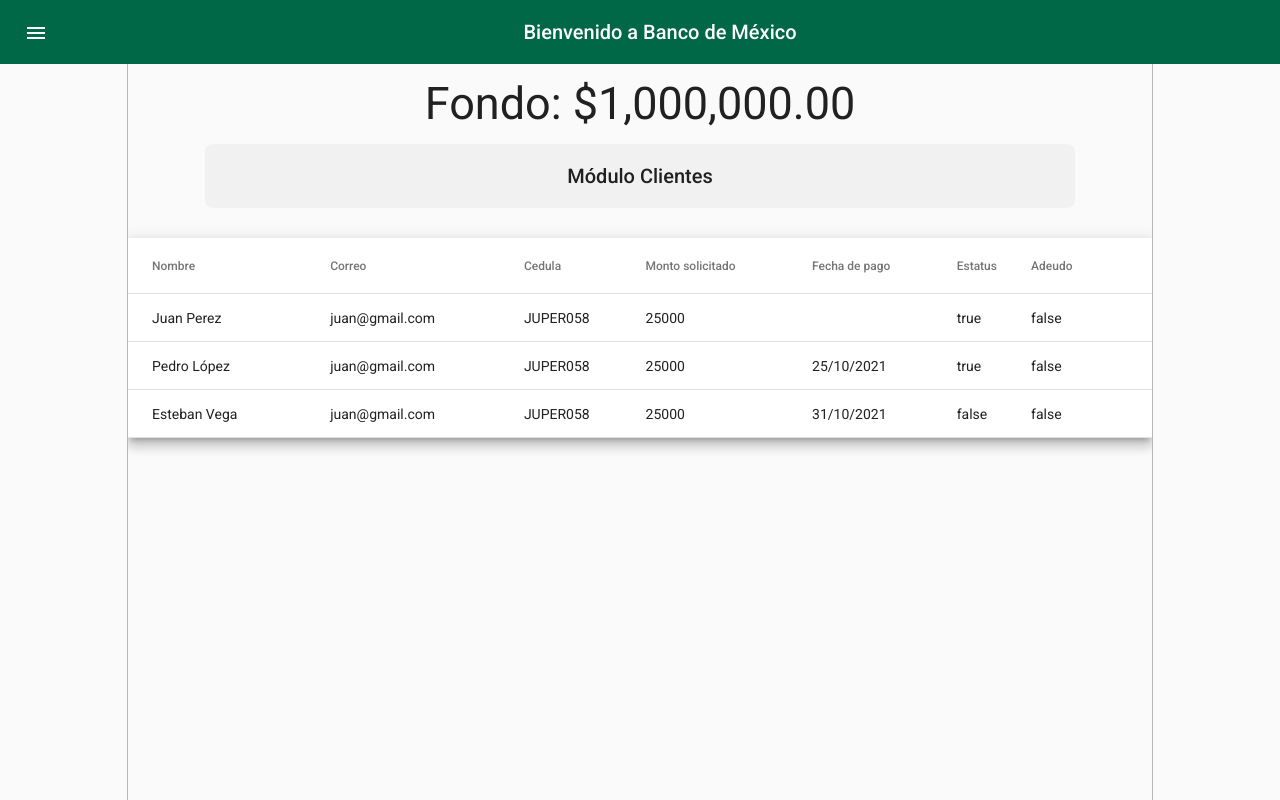
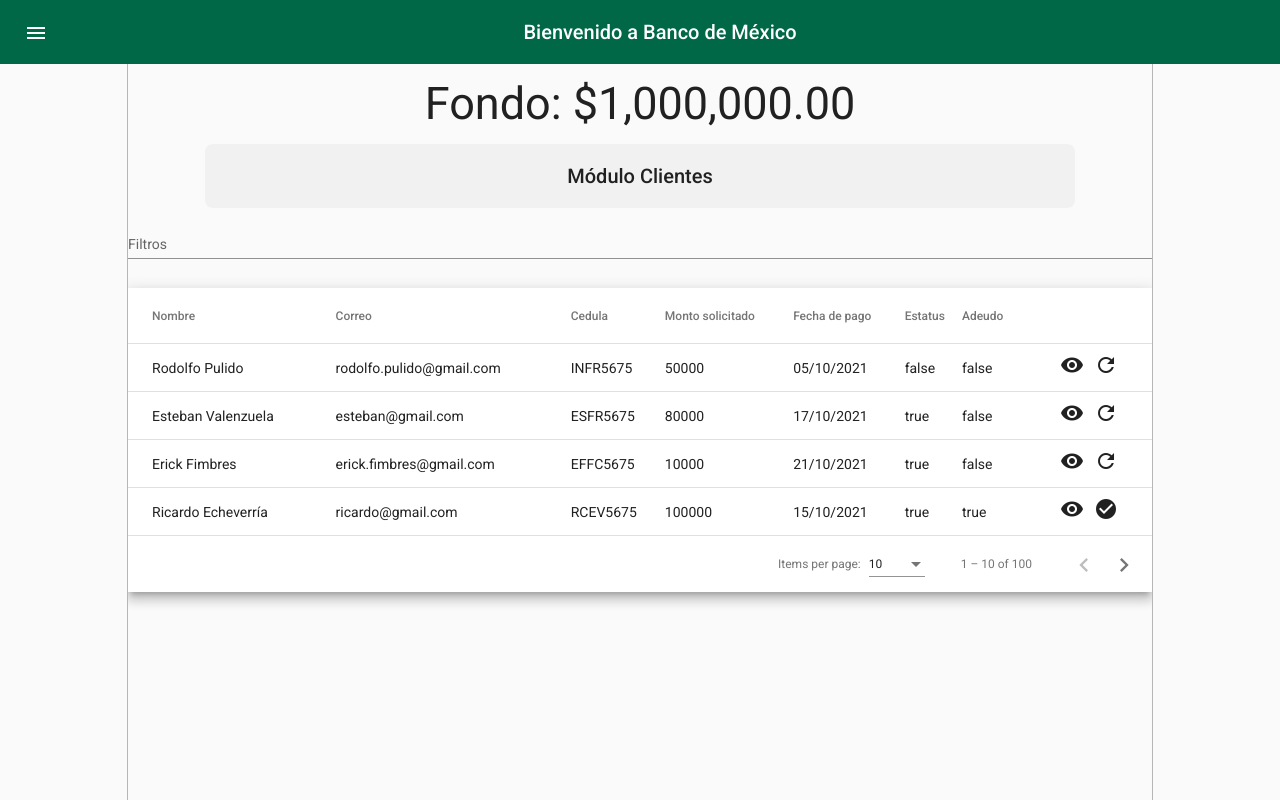
Before and after one commit to jorgelopezlazo/prestamos_banco, an Angular app: page /clientes in a window 1280 px wide. Built offline with nearby package versions, Linux system fonts and the light colour scheme; data requests are answered from the project's data file.

Commit message:
[ADD] -> Se agrega tabla de clientes y validaciones a los botones de acciones

```diff
--- a/server/db.json
+++ b/server/db.json
@@ -9,40 +9,44 @@
       "fecha_pagar": "05/10/2021",
       "estado_credito": false,
       "pago_credito": false,
-      "solicitado": false
+      "solicitado": false,
+      "adeudo": false
     },
     {
-      "id": 0,
+      "id": 1,
       "nombre": "Esteban Valenzuela",
       "correo": "esteban@gmail.com",
       "cedula": "ESFR5675",
       "valor_solicitado": 80000,
       "fecha_pagar": "17/10/2021",
-      "estado_credito": false,
+      "estado_credito": true,
       "pago_credito": false,
-      "solicitado": false
+      "solicitado": true,
+      "adeudo": false
     },
     {
-      "id": 1,
+      "id": 2,
       "nombre": "Erick Fimbres",
       "correo": "erick.fimbres@gmail.com",
       "cedula": "EFFC5675",
       "valor_solicitado": 10000,
       "fecha_pagar": "21/10/2021",
       "estado_credito": true,
-      "pago_credito": false,
-      "solicitado": true
+      "pago_credito": true,
+      "solicitado": true,
+      "adeudo": false
     },
     {
-      "id": 0,
+      "id": 3,
       "nombre": "Ricardo Echeverría",
       "correo": "ricardo@gmail.com",
       "cedula": "RCEV5675",
       "valor_solicitado": 100000,
       "fecha_pagar": "15/10/2021",
-      "estado_credito": false,
+      "estado_credito": true,
       "pago_credito": false,
-      "solicitado": true
+      "solicitado": true,
+      "adeudo": true
     }
   ],
   "stores": [
--- a/src/app/material.module.ts
+++ b/src/app/material.module.ts
@@ -8,6 +8,7 @@
 import { MatInputModule } from '@angular/material/input';
 import { FormsModule, ReactiveFormsModule } from '@angular/forms';
 import { MatNativeDateModule } from '@angular/material/core';
+import {MatTableModule} from '@angular/material/table';
 
 @NgModule({
     exports: [
@@ -20,7 +21,8 @@
         MatInputModule,
         FormsModule,
         ReactiveFormsModule,
-        MatNativeDateModule
+        MatNativeDateModule,
+        MatTableModule
     ],
     providers: [
         MatDatepickerModule
--- a/src/app/shared/components/clientes/clientes.component.html
+++ b/src/app/shared/components/clientes/clientes.component.html
@@ -4,8 +4,12 @@
 <mat-toolbar>
     <span>Módulo Clientes</span>
 </mat-toolbar>
-<table mat-table [dataSource]="dataSource" class="mat-elevation-z8">
-
+<mat-form-field appearance="standard">
+    <mat-label>Filtros</mat-label>
+    <input matInput (keyup)="applyFilter($event)" placeholder="Juan Perez" #input autocomplete="off">
+</mat-form-field>
+<div class="mat-elevation-z8">
+    <table mat-table [dataSource]="dataSource">
         <!-- Position Nombre -->
         <ng-container matColumnDef="nombre">
             <th mat-header-cell *matHeaderCellDef> Nombre </th>
@@ -45,12 +49,33 @@
         <!-- Pago Column -->
         <ng-container matColumnDef="pago_credito">
             <th mat-header-cell *matHeaderCellDef> Adeudo </th>
-        <td mat-cell *matCellDef="let element"> {{element.pago_credito}} </td>
+            <td mat-cell *matCellDef="let element"> {{element.adeudo}} </td>
+        </ng-container>
+
+        <!-- Acciones Column -->
+        <ng-container matColumnDef="acciones">
+            <th mat-header-cell *matHeaderCellDef></th>
+            <td mat-cell *matCellDef="let element" style="text-align: right;" class="iconos-tabla">
+                <a matTooltip="Ver detalle" (click)="detalleUsuario(element)">
+                    <mat-icon>remove_red_eye</mat-icon>
+                </a>
+                <a *ngIf="(element.solicitado == false) || (element.solicitado == true && element.estado_credito === true && element.adeudo === false)"
+                    matTooltip="Solicitar prestamo">
+                    <mat-icon>refresh</mat-icon>
+                </a>
+                <a *ngIf="(element.adeudo == true)" matTooltip="Pagar">
+                    <mat-icon>check_circle</mat-icon>
+                </a>
+            </td>
         </ng-container>
 
         <tr mat-header-row *matHeaderRowDef="displayedColumns"></tr>
         <tr mat-row *matRowDef="let row; columns: displayedColumns;"></tr>
     </table>
+    <mat-paginator [length]="100" [pageSize]="10" [pageSizeOptions]="[5, 10, 25, 100]" aria-label="Select page">
+    </mat-paginator>
+</div>
+
 <!-- <section class="clientes">
     <mat-card class="card" *ngFor="let cliente of clientes">
         <mat-card-title>{{cliente.nombre}}</mat-card-title>
--- a/src/app/shared/components/clientes/clientes.component.scss
+++ b/src/app/shared/components/clientes/clientes.component.scss
@@ -31,5 +31,15 @@
 
 table {
     width: 100%;
-    margin-top: 30px;
+    margin-top: 10px;
   }
+
+  .iconos-tabla a{
+      cursor: pointer;
+      margin-right: 10px;
+  }
+
+  .mat-form-field {
+    font-size: 14px;
+    width: 100%;
+  }
--- a/src/app/shared/components/clientes/clientes.component.ts
+++ b/src/app/shared/components/clientes/clientes.component.ts
@@ -1,7 +1,10 @@
-import { Component, OnInit } from '@angular/core';
+import { Component, OnInit, ViewChild } from '@angular/core';
 import { ClientesService } from './services/clientes.service';
 import { tap } from 'rxjs/operators';
 import { Cliente } from './interfaces/cliente.interface';
+import { MatTableDataSource } from '@angular/material/table';
+import { MatPaginator } from '@angular/material/paginator';
+import { MatSort } from '@angular/material/sort';
 
 // export interface PeriodicElement {
 //   nombre: string;
@@ -12,17 +15,6 @@
 //   aprobado: boolean;
 // }
 
-const ELEMENT_DATA: Cliente[] = [
-  {id: 0, nombre: 'Juan Perez', correo: 'juan@gmail.com', cedula: 'JUPER058', valor_solicitado: 25000, fecha_pagar: '', estado_credito: true, pago_credito: false, solicitado: true, historial: []},
-  {id: 1, nombre: 'Pedro López', correo: 'juan@gmail.com', cedula: 'JUPER058', valor_solicitado: 25000, fecha_pagar: '25/10/2021', estado_credito: true, pago_credito: false, solicitado: true, historial: []},
-  {id: 2, nombre: 'Esteban Vega', correo: 'juan@gmail.com', cedula: 'JUPER058', valor_solicitado: 25000, fecha_pagar: '31/10/2021', estado_credito: false, pago_credito: false, solicitado: false, historial: []},
-  // {nombre: 'Luis Perez', correo: 'juan@gmail.com', cedula: 'JUPER058', valor_solicitado: 25000, fecha_pagar: '', aprobado: true},
-  // {nombre: 'Gabriel Perez', correo: 'juan@gmail.com', cedula: 'JUPER058', valor_solicitado: 25000, fecha_pagar: '', aprobado: true},
-  // {nombre: 'Cesar Perez', correo: 'juan@gmail.com', cedula: 'JUPER058', valor_solicitado: 25000, fecha_pagar: '', aprobado: true},
-  // {nombre: 'Jesús Perez', correo: 'juan@gmail.com', cedula: 'JUPER058', valor_solicitado: 25000, fecha_pagar: '', aprobado: true},
-  // {nombre: 'Erick Perez', correo: 'juan@gmail.com', cedula: 'JUPER058', valor_solicitado: 25000, fecha_pagar: '', aprobado: true},
-  // {nombre: 'Francisco Perez', correo: 'juan@gmail.com', cedula: 'JUPER058', valor_solicitado: 25000, fecha_pagar: '', aprobado: true},
-];
 
 @Component({
   selector: 'app-clientes',
@@ -30,16 +22,52 @@
   styleUrls: ['./clientes.component.scss']
 })
 export class ClientesComponent implements OnInit {
-  // clientes!: Cliente[];
-  // constructor(private clienteSvc: ClientesService) { }
-  displayedColumns: string[] = ['nombre', 'correo', 'cedula', 'valor_solicitado', 'fecha_pagar', 'estado_credito', 'pago_credito'];
-  dataSource = ELEMENT_DATA;
+  @ViewChild(MatPaginator) paginator!: MatPaginator;
+  @ViewChild(MatSort) sort!: MatSort;
+  clientes: Cliente[] = [];
+  constructor(private clienteSvc: ClientesService) { }
+  // ELEMENT_DATA: Cliente[] = [
+  //   {id: 0, nombre: 'Juan Perez', correo: 'juan@gmail.com', cedula: 'JUPER058', valor_solicitado: 25000, fecha_pagar: '', estado_credito: true, pago_credito: false, solicitado: true, historial: []},
+  //   {id: 1, nombre: 'Pedro López', correo: 'juan@gmail.com', cedula: 'JUPER058', valor_solicitado: 25000, fecha_pagar: '25/10/2021', estado_credito: true, pago_credito: false, solicitado: true, historial: []},
+  //   {id: 2, nombre: 'Esteban Vega', correo: 'juan@gmail.com', cedula: 'JUPER058', valor_solicitado: 25000, fecha_pagar: '31/10/2021', estado_credito: false, pago_credito: false, solicitado: false, historial: []},
+  //   {id: 3, nombre: 'Juan Perez', correo: 'juan@gmail.com', cedula: 'JUPER058', valor_solicitado: 25000, fecha_pagar: '', estado_credito: true, pago_credito: false, solicitado: true, historial: []},
+  //   {id: 4, nombre: 'Pedro López', correo: 'juan@gmail.com', cedula: 'JUPER058', valor_solicitado: 25000, fecha_pagar: '25/10/2021', estado_credito: true, pago_credito: false, solicitado: true, historial: []},
+  //   {id: 5, nombre: 'Esteban Vega', correo: 'juan@gmail.com', cedula: 'JUPER058', valor_solicitado: 25000, fecha_pagar: '31/10/2021', estado_credito: false, pago_credito: false, solicitado: false, historial: []},
+  //   {id: 6, nombre: 'Juan Perez', correo: 'juan@gmail.com', cedula: 'JUPER058', valor_solicitado: 25000, fecha_pagar: '', estado_credito: true, pago_credito: false, solicitado: true, historial: []},
+  //   {id: 7, nombre: 'Pedro López', correo: 'juan@gmail.com', cedula: 'JUPER058', valor_solicitado: 25000, fecha_pagar: '25/10/2021', estado_credito: true, pago_credito: false, solicitado: true, historial: []},
+  //   {id: 8, nombre: 'Esteban Vega', correo: 'juan@gmail.com', cedula: 'JUPER058', valor_solicitado: 25000, fecha_pagar: '31/10/2021', estado_credito: false, pago_credito: false, solicitado: false, historial: []},
+  // ];
+
+  displayedColumns: string[] = ['nombre', 'correo', 'cedula', 'valor_solicitado', 'fecha_pagar', 'estado_credito', 'pago_credito', 'acciones'];
+  dataSource!: MatTableDataSource<any>;
+
   ngOnInit(): void {
-    // this.clienteSvc.getClientes()
-    //   .pipe(
-    //     tap((clientes: Cliente[]) => this.clientes = clientes)
-    //   )
-    //   .subscribe();
+    this.clienteSvc.getClientes()
+      .pipe(
+        tap((clientes: Cliente[]) => {
+          console.log(clientes)
+          this.clientes = clientes
+          this.dataSource = new MatTableDataSource(this.clientes)
+        })
+      )
+      .subscribe();
+
+    }
+    ngAfterViewInit() {
+      if(this.clientes.length) this.dataSource.paginator = this.paginator;
+  }
+
+  // cargarClientes() {
+  //   this.clientes = this.clienteSvc.getClientes();
+  // }
+
+  detalleUsuario(obj: object){
+    console.log(obj)
+  }
+
+  applyFilter(event: Event) {
+    const filterValue = (event.target as HTMLInputElement).value;
+    this.dataSource.filter = filterValue.trim().toLowerCase();
   }
 
 }
--- a/src/app/shared/components/header/header.component.html
+++ b/src/app/shared/components/header/header.component.html
@@ -1,8 +1,5 @@
 <p>
     <mat-toolbar>
-        <button mat-icon-button (click)="snav.toggle()">
-            <mat-icon>menu</mat-icon>
-        </button>
         <span>Bienvenido a Banco de México</span>
     </mat-toolbar>
 </p>
--- a/src/app/shared/components/menu/menu.component.html
+++ b/src/app/shared/components/menu/menu.component.html
@@ -6,8 +6,8 @@
         <h1 class="example-app-name">Bienvenido a Banco de México</h1>
     </mat-toolbar>
     <mat-sidenav-container class="example-sidenav-container" [style.marginTop.px]="mobileQuery.matches ? 56 : 0">
-        <mat-sidenav #snav [mode]="mobileQuery.matches ? 'over' : 'side'" [fixedInViewport]="mobileQuery.matches"
-            fixedTopGap="56">
+        <mat-sidenav #snav [mode]="mobileQuery.matches ? 'over' : 'side'"
+            [fixedInViewport]="mobileQuery.matches" fixedTopGap="56">
             <mat-nav-list>
                 <!-- <a mat-list-item routerLink="nav.route" *ngFor="let nav of fillerNav">
                     <mat-icon class="icono-menu">{{nav.icon}}</mat-icon>
```
Also changed, not shown: src/app/shared/components/clientes/clientes.module.ts (+7 -1 lines). Lines whose indentation alone changed are shown as unchanged.
